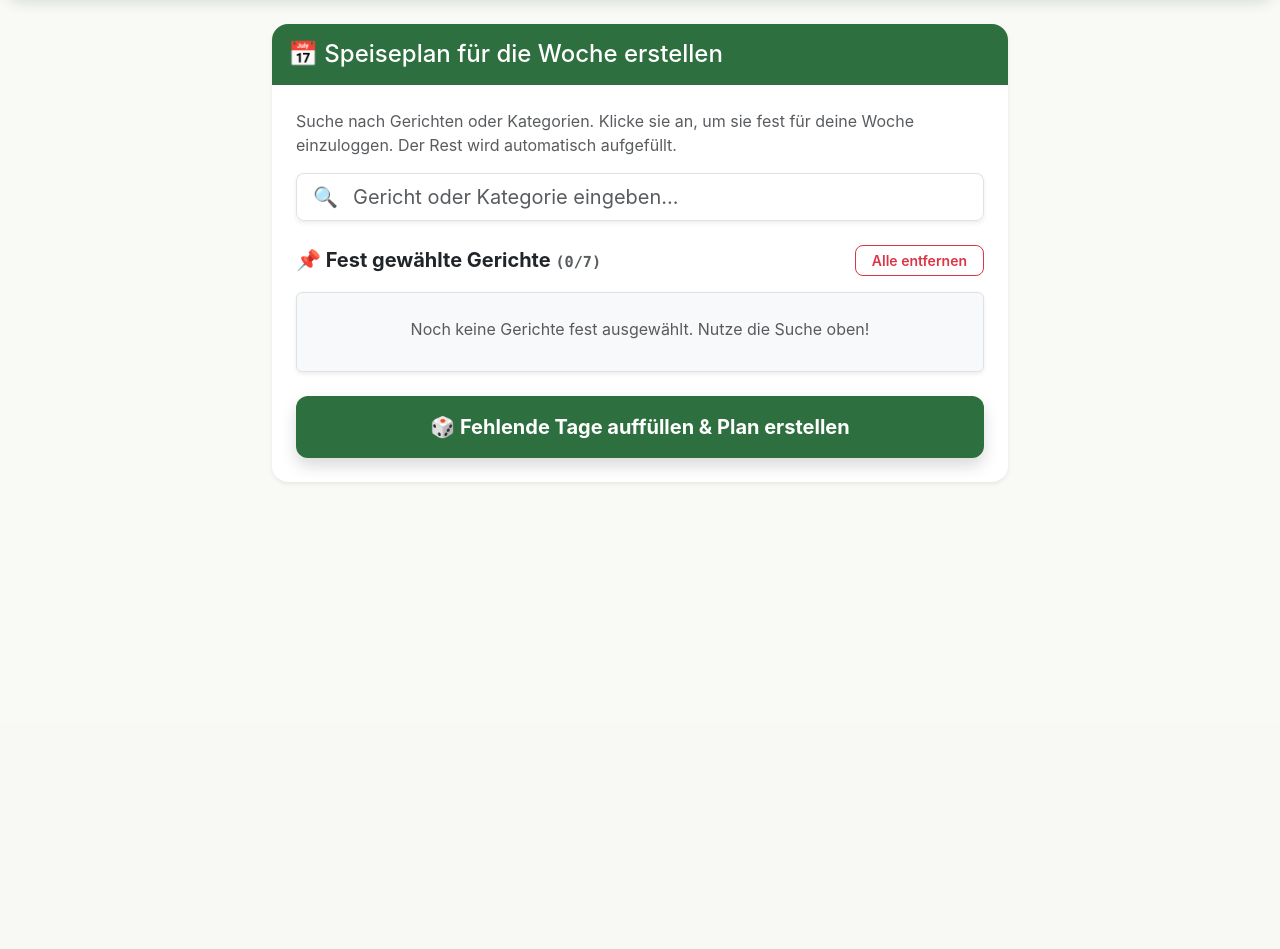
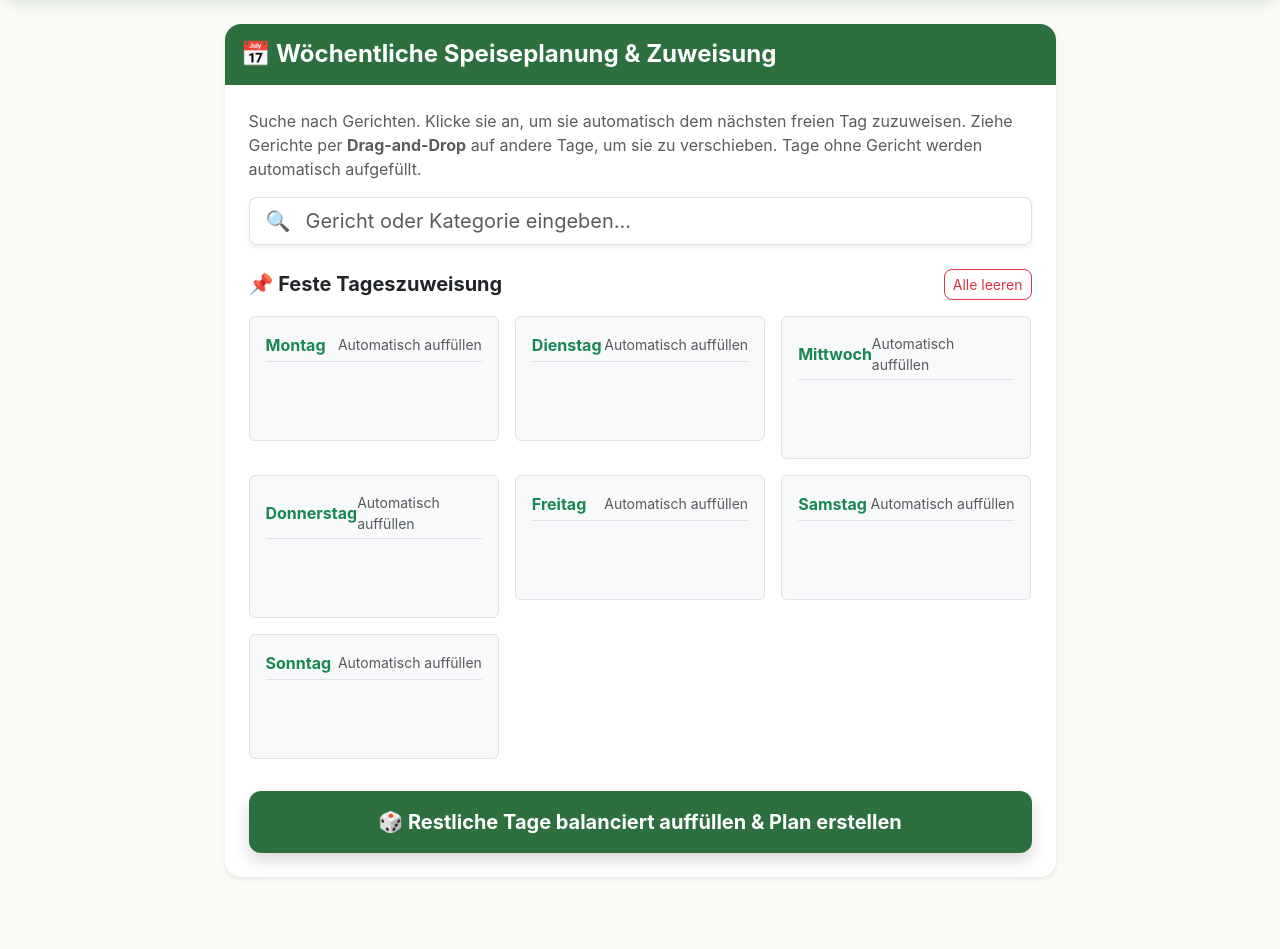
Before and after one commit to GurKeSaLaT/Speiseplan, a Flask app: page / in a window 1280 px wide. Shown: the part 78-1027 px from the top of the page. Before the commit the page ends 561 px from the top, so only its background shows below. Run offline with Flask 3, Linux system fonts and the light colour scheme; some libraries are stand-ins or nearby versions.

Commit message:
index modiefied

```diff
--- a/templates/index.html
+++ b/templates/index.html
@@ -1,92 +1,87 @@
-{% extends 'base.html' %}
-{% block content %}
-<div class="row justify-content-center">
-    <div class="col-md-9 col-lg-8">
-        <div class="card shadow-sm border-0">
-            <!-- Nutzen der neuen CSS-Klasse für die Card-Header -->
+{% extends 'base.html' %} {% block content %} <div class="row justify-content-center">
+  <div class="col-md-10 col-lg-9">
+    <div class="card shadow-sm border-0 mb-4">
       <div class="card-header-custom p-3">
-                <h4 class="mb-0 d-flex align-items-center gap-2">
-                    📅 Speiseplan für die Woche erstellen
-                </h4>
+        <h4 class="mb-0 fw-bold d-flex align-items-center gap-2"> 📅 Wöchentliche Speiseplanung & Zuweisung </h4>
       </div>
       <div class="card-body p-4">
-                <p class="text-muted">
-                    Suche nach Gerichten oder Kategorien. Klicke sie an, um sie fest für deine Woche einzuloggen. Der Rest wird automatisch aufgefüllt.
-                </p>
-
-                <!-- LIVE-SUCHFELD -->
+        <p class="text-muted"> Suche nach Gerichten. Klicke sie an, um sie automatisch dem nächsten freien Tag zuzuweisen. Ziehe Gerichte per <strong>Drag-and-Drop</strong> auf andere Tage, um sie zu verschieben. Tage ohne Gericht werden automatisch aufgefüllt. </p>
+        <!-- 1. LIVE-SUCHFELD -->
         <div class="mb-4 position-relative">
           <div class="input-group input-group-lg shadow-sm rounded">
             <span class="input-group-text bg-white border-end-0">🔍</span>
             <input type="text" id="searchInput" class="form-control border-start-0 ps-0" placeholder="Gericht oder Kategorie eingeben..." autocomplete="off">
           </div>
-
-                    <div id="searchResults" class="list-group shadow position-absolute w-100 mt-1" style="z-index: 1050; max-height: 250px; overflow-y: auto; display: none;">
-                        {% for recipe in recipes %}
-                        <button type="button"
-                                class="list-group-item list-group-item-action d-flex justify-content-between align-items-center search-item"
-                                style="display: none;"
-                                data-id="{{ recipe.id }}"
-                                data-name="{{ recipe.name }}"
-                                data-category="{{ recipe.category.name }}">
+          <div id="searchResults" class="list-group shadow position-absolute w-100 mt-1" style="z-index: 1050; max-height: 250px; overflow-y: auto; display: none;"> {% for recipe in recipes %} <button type="button" class="list-group-item list-group-item-action d-flex justify-content-between align-items-center search-item" style="display: none;" data-id="{{ recipe.id }}" data-name="{{ recipe.name }}" data-category="{{ recipe.category.name }}">
               <span class="fw-bold text-dark">{{ recipe.name }}</span>
-                            <!-- Die neue Badge-Klasse -->
               <span class="badge badge-category">{{ recipe.category.name }}</span>
-                        </button>
-                        {% endfor %}
+            </button> {% endfor %} </div>
+        </div>
+        <!-- HAUPTFORMULAR AN FLASK -->
+        <form action="/generate-plan" method="POST" id="planForm">
+          <!-- 2. BEREICH: DIE 7 WOCHENTAGE AS CONTAINER -->
+          <div class="mb-4">
+            <div class="d-flex justify-content-between align-items-center mb-3">
+              <h5 class="fw-bold text-dark mb-0">📌 Feste Tageszuweisung</h5>
+              <button type="button" class="btn btn-sm btn-outline-danger" style="border-radius: 0.5rem;" onclick="clearAllDays()">Alle leeren</button>
+            </div>
+            <div class="row g-3"> {% set days = ['Montag', 'Dienstag', 'Mittwoch', 'Donnerstag', 'Freitag', 'Samstag', 'Sonntag'] %} {% for i in range(7) %} <div class="col-md-6 col-xl-4">
+                <div class="p-3 bg-light rounded border day-dropzone" id="day-zone-{{ i }}" data-day-index="{{ i }}" ondragover="allowDrop(event)" ondrop="drop(event)">
+                  <div class="d-flex justify-content-between align-items-center mb-2 border-bottom pb-1">
+                    <span class="fw-bold text-success">{{ days[i] }}</span>
+                    <small class="text-muted slot-status" id="status-{{ i }}">Automatisch auffüllen</small>
+                  </div>
+                  <!-- Container für das zugewiesene Gericht -->
+                  <div class="recipe-slot-container" style="min-height: 54px;">
+                    <!-- Wird per JS dynamisch befüllt -->
                   </div>
                 </div>
-
-                <!-- HAUPTFORMULAR -->
-                <form action="/generate-plan" method="POST" id="planForm">
-
-                    <div class="mb-4">
-			    <h5 class="fw-bold text-dark mb-3 d-flex justify-content-between align-items-center">
-    <!-- Text und Zähler werden in ein eigenes span gepackt, damit sie zusammenbleiben -->
-    <span>
-        📌 Fest gewählte Gerichte <span class="text-muted font-monospace" style="font-size: 0.95rem;">(<span id="selectedCount">0</span>/7)</span>
-    </span>
-
-    <!-- Der Button steht separat und wandert ganz nach rechts -->
-    <button type="button" class="btn btn-sm btn-outline-danger px-3" style="border-radius: 0.5rem; font-weight: 600;" id="clearAllBtn" onclick="clearAllSelected()">
-        Alle entfernen
-    </button>
-</h5>
-
-
-                        <div id="selectedRecipesContainer" class="list-group shadow-sm rounded border bg-light p-2" style="min-height: 80px;">
-                            <div id="noSelectionPlaceholder" class="text-center text-muted my-3">
-                                Noch keine Gerichte fest ausgewählt. Nutze die Suche oben!
+              </div> {% endfor %} </div>
           </div>
-                        </div>
-                    </div>
-
-                    <!-- Hier kommt der neue primäre Custom-Button zum Einsatz -->
-                    <button type="submit" class="btn btn-primary-custom btn-lg w-100 py-3 shadow">
-                        🎲 Fehlende Tage auffüllen & Plan erstellen
-                    </button>
+          <!-- 3. ABSENDEN -->
+          <button type="submit" class="btn btn-primary-custom btn-lg w-100 py-3 shadow mt-2"> 🎲 Restliche Tage balanciert auffüllen & Plan erstellen </button>
         </form>
-
       </div>
     </div>
   </div>
 </div>
+<!-- INLINE STYLES FÜR SMOOTH DRAG-AND-DROP VISUALS -->
+<style>
+  .day-dropzone {
+    transition: all 0.2s ease;
+  }
 
+  .day-dropzone.drag-over {
+    background-color: #E8EFEA !important;
+    border-color: var(--primary-food) !important;
+    border-style: dashed !important;
+    transform: scale(1.02);
+  }
+
+  .draggable-recipe-card {
+    cursor: grab;
+    transition: transform 0.1s ease;
+    box-shadow: 0 2px 6px rgba(0, 0, 0, 0.05);
+  }
+
+  .draggable-recipe-card:active {
+    cursor: grabbing;
+    transform: scale(0.98);
+  }
+</style>
+<!-- DRAG AND DROP & FILTER LOGIK -->
 <script>
   const searchInput = document.getElementById('searchInput');
   const searchResults = document.getElementById('searchResults');
   const searchItems = document.querySelectorAll('.search-item');
-const selectedContainer = document.getElementById('selectedRecipesContainer');
-const placeholder = document.getElementById('noSelectionPlaceholder');
-const selectedCountSpan = document.getElementById('selectedCount');
-
-let selectedRecipeIds = new Set();
-
+  // Speichert die IDs der aktuell verplanten Gerichte, um Duplikate zu verhindern
+  let assignedRecipeIds = new Set();
+  // 1. Live-Suche beim Tippen filtern
   searchInput.addEventListener('input', function() {
     const query = this.value.toLowerCase().trim();
     if (query.length === 0) {
         searchResults.style.display = 'none';
-        searchItems.forEach(item => item.style.display = 'none');
+        searchItems.forEach(item => item.style.setProperty('display', 'none', 'important'));
         return;
     }
 
@@ -97,7 +92,7 @@ searchInput.addEventListener('input', function() {
         const categoryName = item.getAttribute('data-category').toLowerCase();
 
         if (selectedRecipeIds.has(recipeId)) {
-            item.style.display = 'none';
+            item.style.setProperty('display', 'none', 'important');
             return;
         }
 
@@ -105,87 +100,137 @@ searchInput.addEventListener('input', function() {
             item.style.setProperty('display', 'flex', 'important');
             hasResults = true;
         } else {
-            item.style.display = 'none';
+            item.style.setProperty('display', 'none', 'important');
         }
     });
-
-    if (hasResults) {
-        searchResults.style.display = 'block';
-    } else {
-        searchResults.style.display = 'none';
-    }
+   searchResults.style.display = hasResults ? 'block' : 'none';
   });
-
   document.addEventListener('click', function(e) {
     if (!searchInput.contains(e.target) && !searchResults.contains(e.target)) {
       searchResults.style.display = 'none';
     }
   });
-
+  // 2. Klick auf Suchergebnis -> In den nächsten freien Tag werfen
   searchItems.forEach(item => {
     item.addEventListener('click', function() {
       const recipeId = this.getAttribute('data-id');
       const recipeName = this.getAttribute('data-name');
       const categoryName = this.getAttribute('data-category');
-
-        if (selectedRecipeIds.size >= 7) {
-            alert("Du kannst maximal 7 Gerichte fest auswählen!");
+      // Finde die erste Dropzone, die noch kein Rezept-Kärtchen enthält
+      const freeZone = Array.from(document.querySelectorAll('.day-dropzone')).find(zone => zone.querySelector('.draggable-recipe-card') === null);
+      if (!freeZone) {
+        alert("Alle 7 Tage sind bereits fest belegt!");
         searchInput.value = '';
         searchResults.style.display = 'none';
         return;
       }
-
-        addRecipeToSelection(recipeId, recipeName, categoryName);
+      assignRecipeToZone(freeZone, recipeId, recipeName, categoryName);
       searchInput.value = '';
       searchResults.style.display = 'none';
-        this.style.display = 'none';
       searchInput.focus();
     });
   });
+  // 3. Funktion: Rezept in eine bestimmte Zone setzen
+  function assignRecipeToZone(zoneElement, id, name, category) {
+    const slotContainer = zoneElement.querySelector('.recipe-slot-container');
+    const statusText = zoneElement.querySelector('.slot-status');
+    const dayIndex = zoneElement.getAttribute('data-day-index');
+    assignedRecipeIds.add(id);
+    statusText.textContent = "Fest verplant";
+    statusText.classList.remove('text-muted');
+    statusText.classList.add('text-dark', 'fw-bold');
+    // Erstelle das ziehbare Kärtchen
+    const card = document.createElement('div');
+    card.className = 'p-2 bg-white rounded border draggable-recipe-card d-flex justify-content-between align-items-center animate-fade-in';
+    card.setAttribute('draggable', 'true');
+    card.setAttribute('id', 'recipe-card-' + id);
+    card.setAttribute('data-id', id);
+    card.setAttribute('data-name', name);
+    card.setAttribute('data-category', category);
+    // Drag-Events an das Kärtchen hängen
+    card.ondragstart = dragStart;
+    card.innerHTML = `
 
-function addRecipeToSelection(id, name, category) {
-    selectedRecipeIds.add(id);
-    if (placeholder) placeholder.style.display = 'none';
-
-    const div = document.createElement('div');
-    div.className = 'list-group-item d-flex justify-content-between align-items-center py-2';
-    div.id = 'selected-item-' + id;
-    div.innerHTML = `
-        <div>
+		<div style="max-width: 85%;">
+			<!-- Verstecktes Input-Feld schickt den Wert an Flask. Der Name 'selected_recipes' bleibt gleich -->
 			<input type="hidden" name="selected_recipes" value="${id}">
-            <strong class="text-dark fs-5">${name}</strong>
-            <span class="badge badge-category ms-2">${category}</span>
+				<strong class="text-dark small d-block text-truncate">${name}</strong>
+				<span class="badge badge-category" style="font-size: 0.7rem;">${category}</span>
 			</div>
-        <button type="button" class="btn btn-sm btn-outline-danger border-0" onclick="removeRecipeFromSelection('${id}')">
-            ❌
-        </button>
+			<button type="button" class="btn btn-sm text-danger border-0 p-0 fs-5" onclick="removeRecipeFromZone('${id}', '${dayIndex}')">❌</button>
     `;
-
-    selectedContainer.appendChild(div);
-    updateCounter();
+    slotContainer.innerHTML = '';
+    slotContainer.appendChild(card);
+  }
+  // 4. Funktion: Gericht von einem Wochentag entfernen ("Kein Essen verplant")
+  function removeRecipeFromZone(id, dayIndex) {
+    assignedRecipeIds.delete(id);
+    const zone = document.getElementById('day-zone-' + dayIndex);
+    if (zone) {
+      zone.querySelector('.recipe-slot-container').innerHTML = '';
+      const statusText = zone.querySelector('.slot-status');
+      statusText.textContent = "Automatisch auffüllen";
+      statusText.classList.remove('text-dark', 'fw-bold');
+      statusText.classList.add('text-muted');
+    }
   }
 
-function removeRecipeFromSelection(id) {
-    selectedRecipeIds.delete(id);
-    const element = document.getElementById('selected-item-' + id);
-    if (element) element.remove();
-
-    if (selectedRecipeIds.size === 0) {
-        if (placeholder) placeholder.style.display = 'block';
+  function clearAllDays() {
+    assignedRecipeIds.clear();
+    document.querySelectorAll('.day-dropzone').forEach(zone => {
+      zone.querySelector('.recipe-slot-container').innerHTML = '';
+      const statusText = zone.querySelector('.slot-status');
+      statusText.textContent = "Automatisch auffüllen";
+      statusText.classList.remove('text-dark', 'fw-bold');
+      statusText.classList.add('text-muted');
+    });
   }
-    updateCounter();
+  // --- NATIVE DRAG AND DROP IMPLEMENTIERUNG ---
+  function dragStart(event) {
+    // Speichere die ID des Kärtchens, das gezogen wird, sowie die alte Zone
+    event.dataTransfer.setData("text/plain", event.target.id);
+    event.dataTransfer.setData("source-zone-id", event.target.closest('.day-dropzone').id);
   }
 
-function clearAllSelected() {
-    selectedRecipeIds.clear();
-    selectedContainer.innerHTML = '';
-    selectedContainer.appendChild(placeholder);
-    if (placeholder) placeholder.style.display = 'block';
-    updateCounter();
+  function allowDrop(event) {
+    event.preventDefault();
+    const zone = event.target.closest('.day-dropzone');
+    if (zone) {
+      zone.classList.add('drag-over');
     }
+  }
+  // Entfernt das visuelle Highlight, wenn das Kärtchen die Zone verlässt
+  document.querySelectorAll('.day-dropzone').forEach(zone => {
+    zone.addEventListener('dragleave', () => zone.classList.remove('drag-over'));
+  });
 
-function updateCounter() {
-    selectedCountSpan.textContent = selectedRecipeIds.size;
-}
-</script>
-{% endblock %}
+  function drop(event) {
+    event.preventDefault();
+    const targetZone = event.target.closest('.day-dropzone');
+    if (!targetZone) return;
+    targetZone.classList.remove('drag-over');
+    const cardId = event.dataTransfer.getData("text/plain");
+    const sourceZoneId = event.dataTransfer.getData("source-zone-id");
+    const cardElement = document.getElementById(cardId);
+    if (!cardElement || sourceZoneId === targetZone.id) return;
+    const sourceZone = document.getElementById(sourceZoneId);
+    // Daten des gezogenen Elements extrahieren
+    const id = cardElement.getAttribute('data-id');
+    const name = cardElement.getAttribute('data-name');
+    const category = cardElement.getAttribute('data-category'); // Prüfen, ob die Zielzone bereits belegt ist
+    const existingTargetCard = targetZone.querySelector('.draggable-recipe-card');
+    if (existingTargetCard) {
+      // TAUSCH-LOGIK: Wenn die Zielzone belegt ist, tauschen wir die Gerichte einfach über Kreuz!
+      const targetId = existingTargetCard.getAttribute('data-id');
+      const targetName = existingTargetCard.getAttribute('data-name');
+      const targetCategory = existingTargetCard.getAttribute('data-category'); // Setze das Ziel-Gericht in die Ursprungs-Zone zurück
+      assignRecipeToZone(sourceZone, targetId, targetName, targetCategory);
+    } else { // Wenn die alte Zone nach dem Verschieben leer wird, Status zurücksetzen
+      sourceZone.querySelector('.recipe-slot-container').innerHTML = '';
+      const sourceStatus = sourceZone.querySelector('.slot-status');
+      sourceStatus.textContent = "Automatisch auffüllen";
+      sourceStatus.classList.remove('text-dark', 'fw-bold');
+      sourceStatus.classList.add('text-muted');
+    } // Setze das gezogene Gericht fest in die neue Zielzone
+    assignRecipeToZone(targetZone, id, name, category);
+  } {% endblock %}
```
Lines whose indentation alone changed are shown as unchanged.
